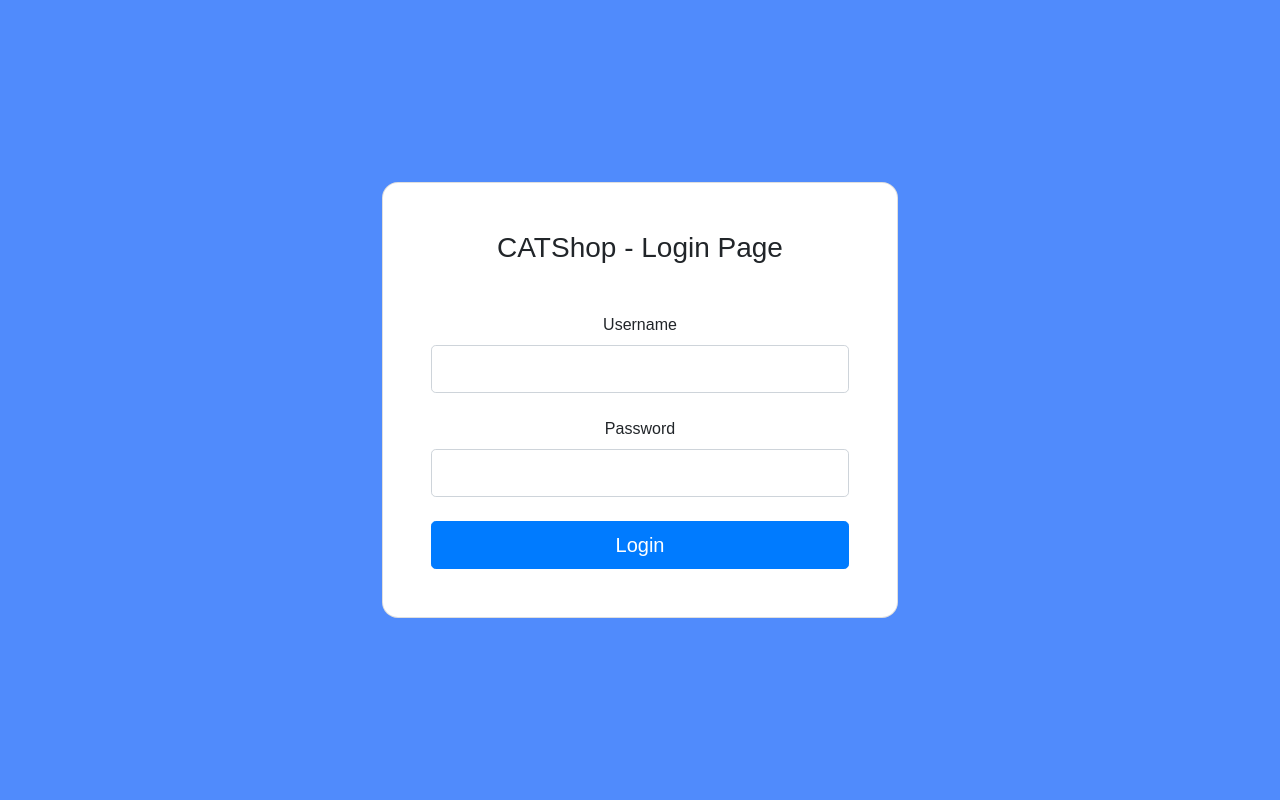
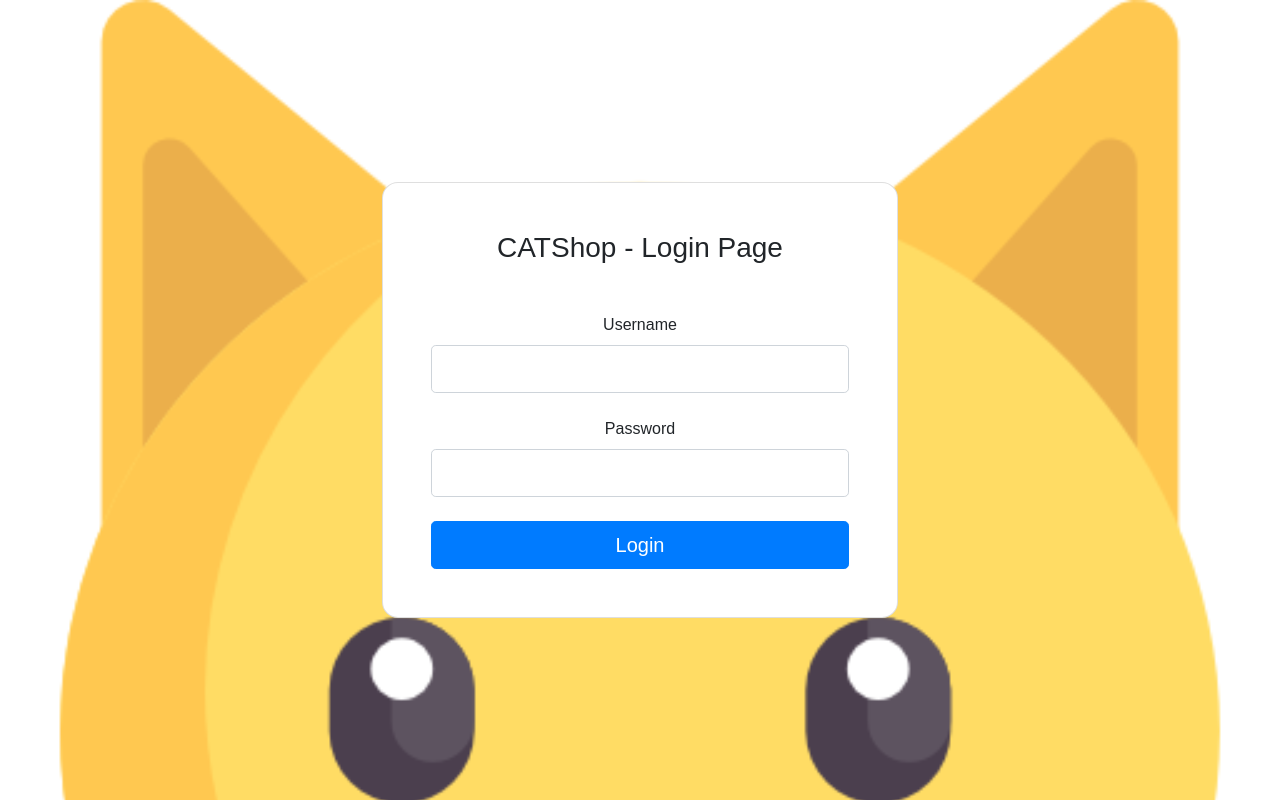
Before and after one commit to briant24/kucing_dieka, a CodeIgniter app: page /catshop013/index.php/auth013/login in a window 1280 px wide. Run offline with CodeIgniter, Linux system fonts and the light colour scheme.

Commit message:
website: add background image

```diff
--- a/application/views/auth013/form_login_013.php
+++ b/application/views/auth013/form_login_013.php
@@ -12,6 +12,8 @@
             font-family: Arial, sans-serif;
             overflow-x: hidden;
             overflow-y: hidden;
+            background-image:  url('<?=base_url('uploads/cats/default.png')?>');
+            background-size : cover;
         }
         .container {
             margin-top: 50px;
@@ -26,7 +28,7 @@
     </style>
 </head>
 <body>
-<section class="vh-100" style="background-color: #508bfc;">
+<section class="vh-100" >
     <div class="row d-flex justify-content-center align-items-center h-100">
       <div class="col-12 col-md-8 col-lg-6 col-xl-5">
         <div class="card shadow-2-strong" style="border-radius: 1rem;">
```
